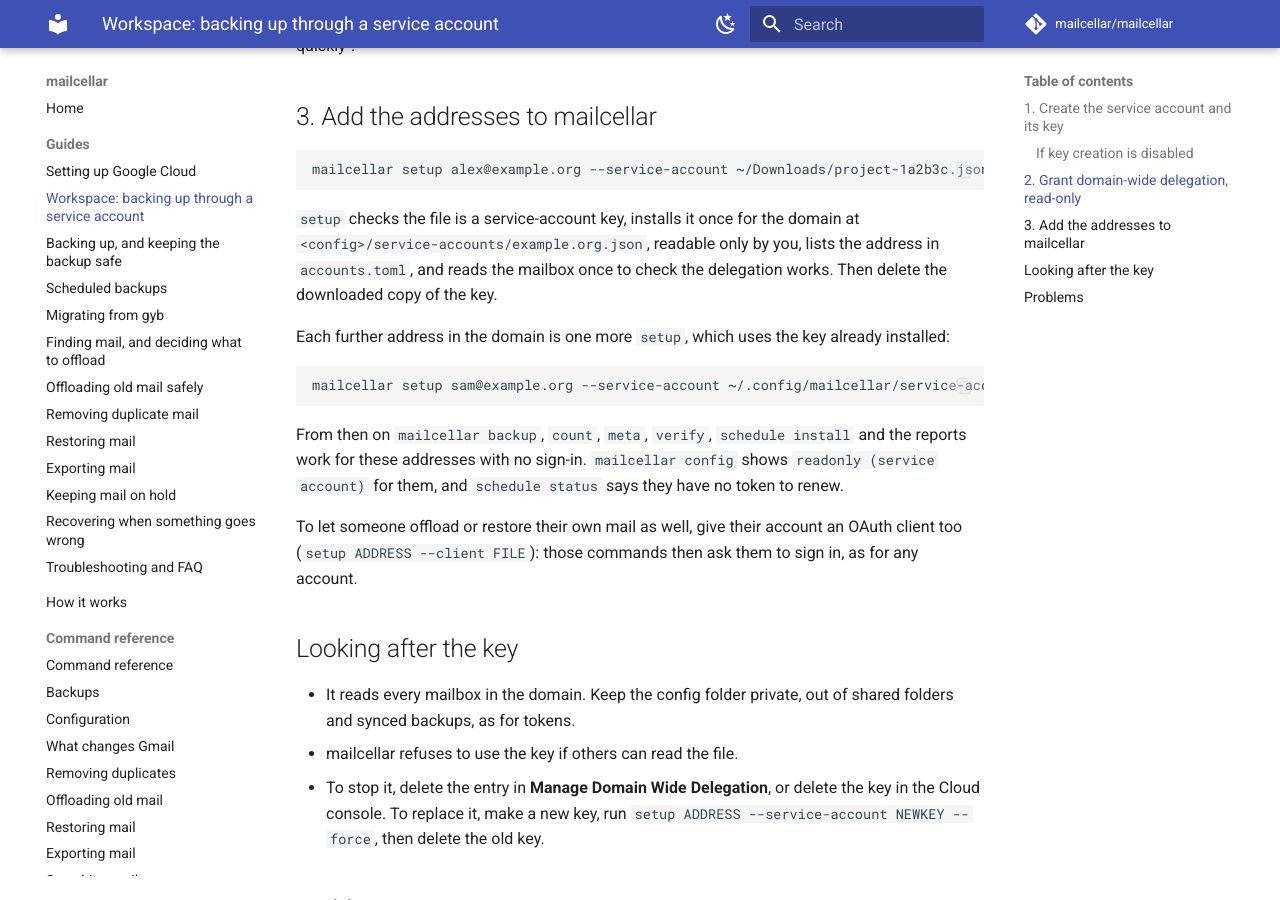
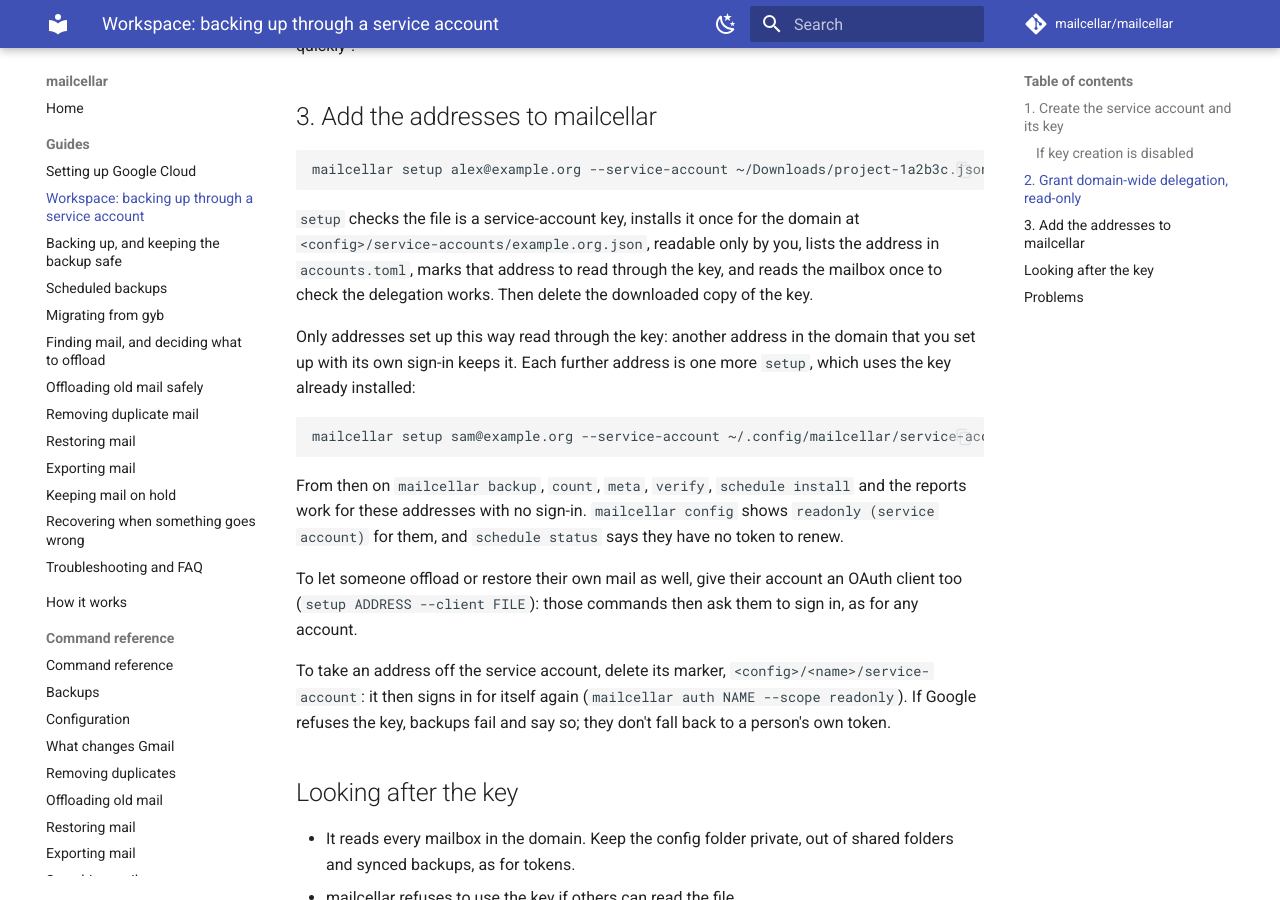
Before and after one commit to mailcellar/mailcellar, an MkDocs documentation site: the page built from docs/guide/workspace-service-account.md, in a window 1280 px wide and 900 px high, scrolled down 1504 px. Built offline with MkDocs 1.6.1 and Material for MkDocs 9.7.7, drawn with Linux system fonts in a browser that asks for light colours; comment, search, counter and statistics services are not loaded.

Commit message:
feat(setup): read through the service account only for accounts set up with it
A domain's key covered every account in the domain, overriding ones set
up with their own sign-in on purpose. setup --service-account now marks
the account it sets up (a service-account file in its config folder,
naming the key), and only marked accounts read through the domain's key;
the others keep their own sign-in, and deleting the marker undoes it.
There is no fallback to a user's token when the key is refused: the run
fails and is recorded (access-refused). Decided before the feature is
released, so the per-domain rule never ships.

Checked with the fakes: an unmarked account in the domain doesn't use
the key, setup marks each address it sets up, and removing the marker
undoes it.

Refs #103

Co-Authored-By: Claude Opus 5.5 <noreply@anthropic.com>

````diff
--- a/docs/guide/workspace-service-account.md
+++ b/docs/guide/workspace-service-account.md
@@ -71,11 +71,13 @@ mailcellar setup alex@example.org --service-account ~/Downloads/project-1a2b3c.j
 
 `setup` checks the file is a service-account key, installs it once for the
 domain at `<config>/service-accounts/example.org.json`, readable only by
-you, lists the address in `accounts.toml`, and reads the mailbox once to
-check the delegation works. Then delete the downloaded copy of the key.
+you, lists the address in `accounts.toml`, marks that address to read
+through the key, and reads the mailbox once to check the delegation works.
+Then delete the downloaded copy of the key.
 
-Each further address in the domain is one more `setup`, which uses the key
-already installed:
+Only addresses set up this way read through the key: another address in
+the domain that you set up with its own sign-in keeps it. Each further
+address is one more `setup`, which uses the key already installed:
 
 ```bash
 mailcellar setup sam@example.org --service-account ~/.config/mailcellar/service-accounts/example.org.json
@@ -89,6 +91,11 @@ and `schedule status` says they have no token to renew.
 To let someone offload or restore their own mail as well, give their
 account an OAuth client too (`setup ADDRESS --client FILE`): those
 commands then ask them to sign in, as for any account.
+
+To take an address off the service account, delete its marker,
+`<config>/<name>/service-account`: it then signs in for itself again
+(`mailcellar auth NAME --scope readonly`). If Google refuses the key,
+backups fail and say so; they don't fall back to a person's own token.
 
 ## Looking after the key
 
````
Also changed, not shown: CHANGELOG.md (+3 -1 lines), docs/reference/configuration.md (+4 -2 lines), 3 other files.
